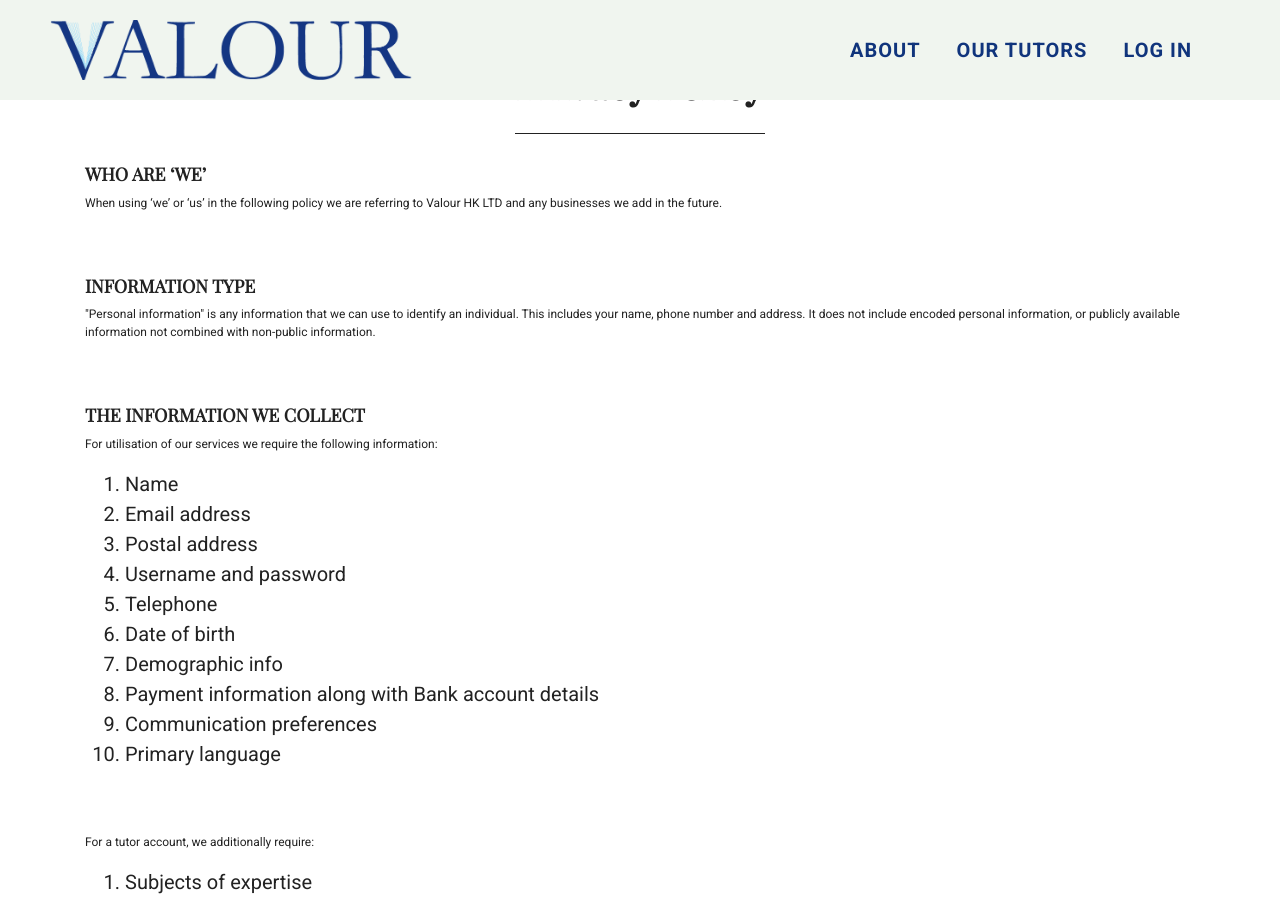
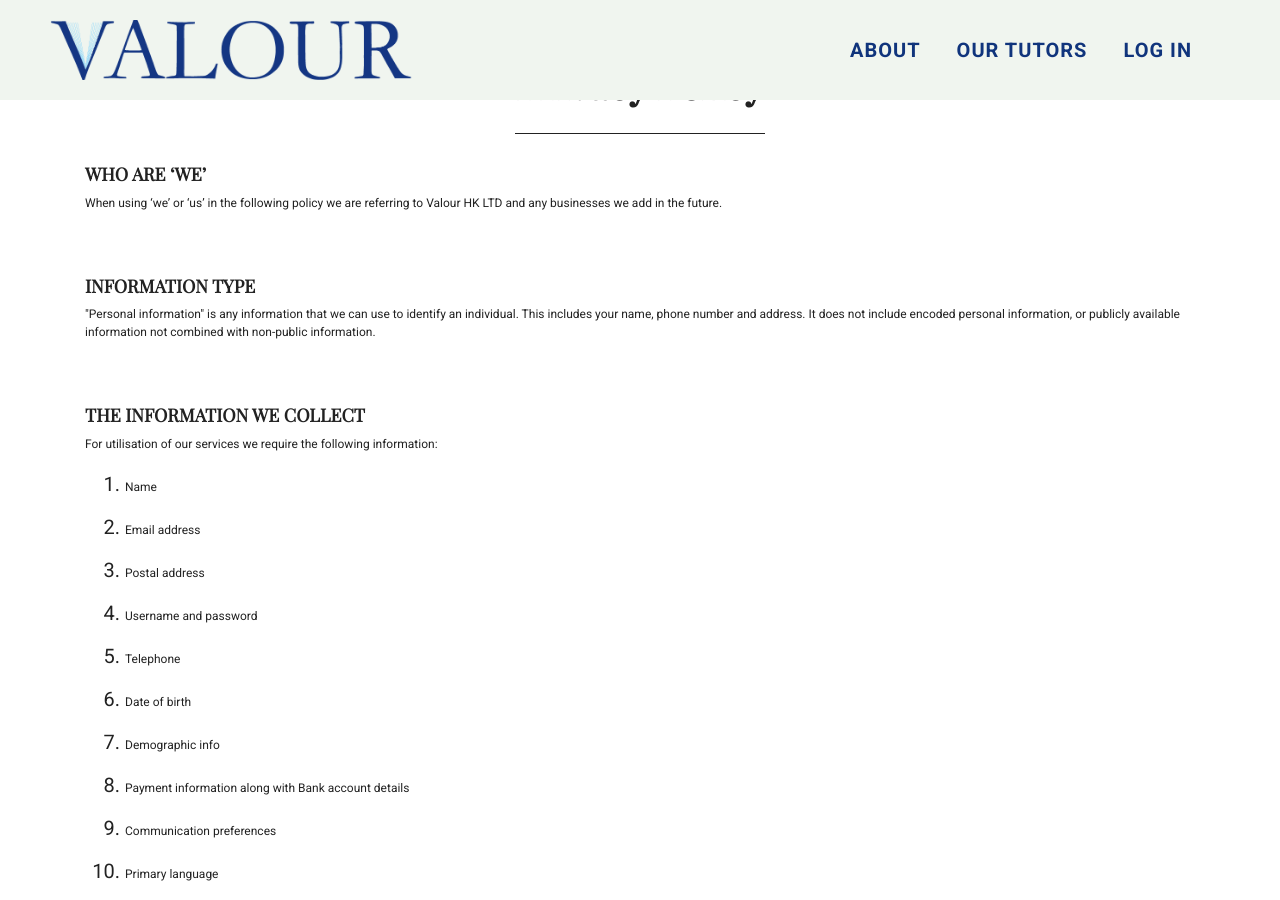
Before and after one commit to tutorcruncher-sites/valour-hk, a Jekyll site: the page built from privacy.html, in a window 1280 px wide and 900 px high. Built offline with Jekyll 4.4.1, drawn with Linux system fonts in a browser that asks for light colours.

```diff
--- a/privacy.html
+++ b/privacy.html
@@ -26,36 +26,36 @@ layout: privacy
 <h4>THE INFORMATION WE COLLECT</span></strong></h4>
 <p>For utilisation of our services we require the following information:</span></p>
 <ol style="font-size: 12px">
-  <li>Name</li>
-  <li>Email address</li>
-  <li>Postal address</li>
-  <li>Username and password</li>
-  <li>Telephone</li>
-  <li>Date of birth</li>
-  <li>Demographic info</li>
-  <li>Payment information along with Bank account details</li>
-  <li>Communication preferences</li>
-  <li>Primary language</li>
+  <li><p>Name</p></li>
+  <li><p>Email address</p></li>
+  <li><p>Postal address</p></li>
+  <li><p>Username and password</p></li>
+  <li><p>Telephone</p></li>
+  <li><p>Date of birth</p></li>
+  <li><p>Demographic info</p></li>
+  <li><p>Payment information along with Bank account details</p></li>
+  <li><p>Communication preferences</p></li>
+  <li><p>Primary language</p></li>
 </ol><br>
 </br>
 <p>For a tutor account, we additionally require:</span></p>
 <ol>
-  <li>Subjects of expertise</li>
-  <li>Gender, personal statement, availability, qualifications and experience</li>
-  <li>Photo identification</li>
-  <li>DBS certificate</li>
-  <li>Contact Details of two references</li>
-  <li>Profile photo</li>
+  <li><p>Subjects of expertise</p></li>
+  <li><p>Gender, personal statement, availability, qualifications and experience</p></li>
+  <li><p>Photo identification</p></li>
+  <li><p>DBS certificate</p></li>
+  <li><p>Contact Details of two references</p></li>
+  <li><p>Profile photo</p></li>
 </ol><br>
 </br>
 <h4>USE OF INFORMATION</span></strong></h4>
 <p>Your information is used to provide products, offers, services, or other content tailored to your interests. This may entail use in the following ways:</span></p>
 <ol>
-  <li>Answer questions and respond to requests</li>
-  <li>Develop new products or services</li>
-  <li>Manage your account</li>
-  <li>Process payments</li>
-  <li>Send you personalised emails with information we think of interest to you.</li>
+  <li><p>Answer questions and respond to requests</p></li>
+  <li><p>Develop new products or services</p></li>
+  <li><p>Manage your account</p></li>
+  <li><p>Process payments</p></li>
+  <li><p>Send you personalised emails with information we think of interest to you.</p></li>
 </ol>
 <p><span style="font-size:13px;">
     <br>
@@ -68,9 +68,9 @@ layout: privacy
 <h4>WEBSITE</span></strong></h4>
 <p>The owners and moderators of this website ensure user privacy by taking the necessary steps to protect your privacy. This website additionally operates within all UK laws and requirements.&nbsp;</span></p>
       <ol><br></br>
-  <li>Cookies: Cookies are used to better your experience while visiting the website. Cookies are small text files placed on your device, used to track usage patterns and record preferences. Valour does not use cookies for personal information storage, but does to track usage of all visitors. If you wish to deny cookies on this website, please take necessary steps within your web browsers security settings to block all cookies.</li>
-  <li>Analytics: Google Analytics is integrated within our site to enable us to develop the site and content around your interests. If you wish to opt-out of analytics, please consult your web browser guidance on the process. No personal information is stored, saved or collected.</li>
-  <li>External Links: Whilst we ensure all external links are safe, please be cautious of utilising any external web links mentioned throughout this website. We cannot guarantee or verify the safety or content of any external links provided. You therefore use such links at your own risk. This website and its owners cannot be held liable for any damages or implications caused by visiting any external links mentioned.</li>
+  <li><p>Cookies: Cookies are used to better your experience while visiting the website. Cookies are small text files placed on your device, used to track usage patterns and record preferences. Valour does not use cookies for personal information storage, but does to track usage of all visitors. If you wish to deny cookies on this website, please take necessary steps within your web browsers security settings to block all cookies.</p></li>
+  <li><p>Analytics: Google Analytics is integrated within our site to enable us to develop the site and content around your interests. If you wish to opt-out of analytics, please consult your web browser guidance on the process. No personal information is stored, saved or collected.</p></li>
+  <li><p>External Links: Whilst we ensure all external links are safe, please be cautious of utilising any external web links mentioned throughout this website. We cannot guarantee or verify the safety or content of any external links provided. You therefore use such links at your own risk. This website and its owners cannot be held liable for any damages or implications caused by visiting any external links mentioned.</p></li>
 </ol><br>
 </br>
 <h4>RIGHT TO ACCESS AND DELETION</span></strong></h4>
```
